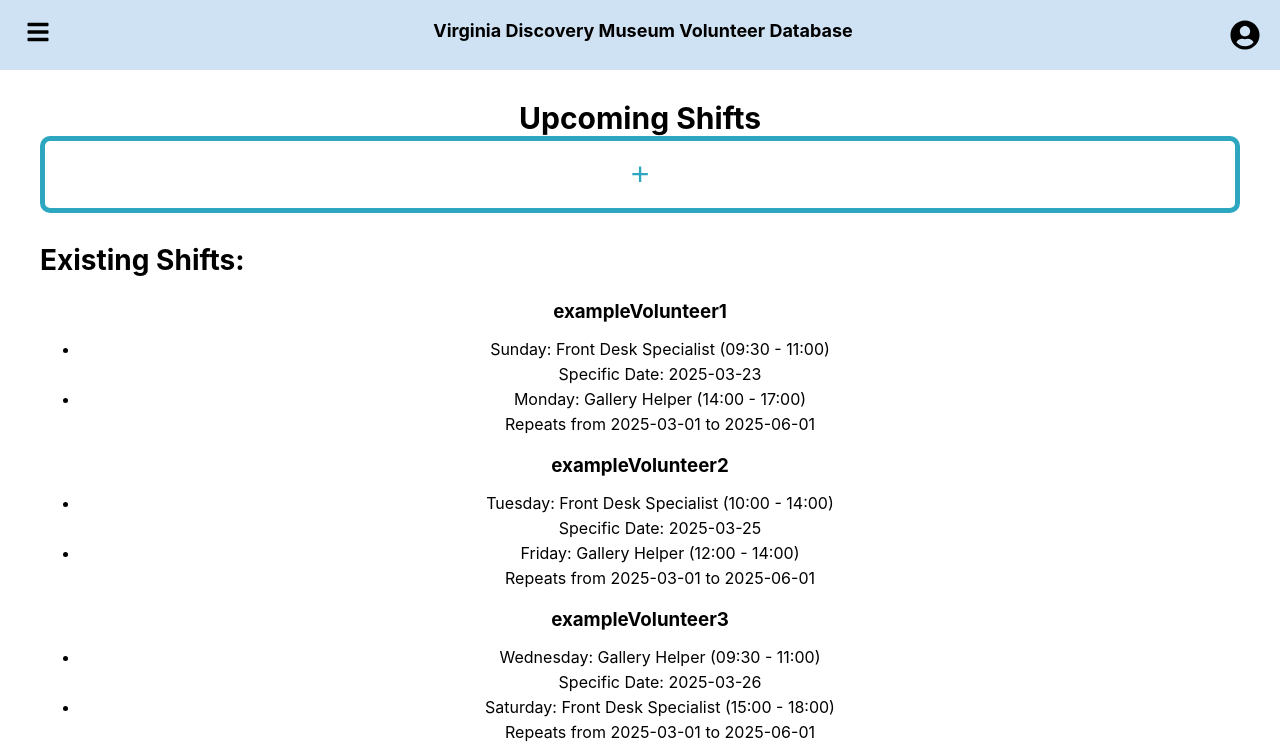
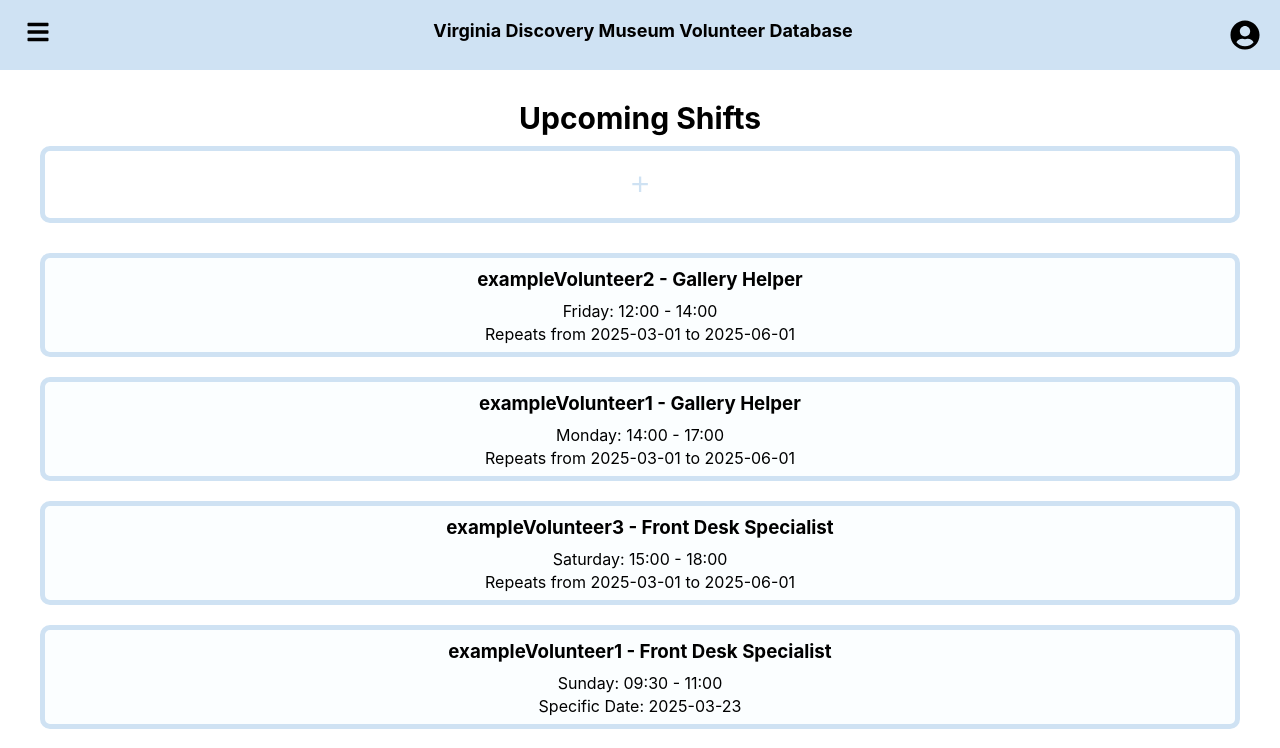
Before and after one commit to FluxxDB/volunteer-volume, a React (Create React App) app: page /shifts in a window 1280 px wide. Shown: the top 748 px of the page. Built offline with nearby package versions, Linux system fonts and the light colour scheme.

Commit message:
front end almost complete

```diff
--- a/src/components/ShiftsPage.jsx
+++ b/src/components/ShiftsPage.jsx
@@ -1,22 +1,22 @@
 import React, { useState } from "react";
-import "../styles/ShiftsPage.css"; // Import styles for the page
-import { volunteersData } from "./volunteersData"; // Import the volunteers data
+import "../styles/ShiftsPage.css";
+import { volunteersData } from "./volunteersData";
 
 const ShiftsPage = () => {
-  const [isFormVisible, setIsFormVisible] = useState(false); // State to control the visibility of the form
+  const [isFormVisible, setIsFormVisible] = useState(false);
   const [newShift, setNewShift] = useState({
     name: "",
-    role: "Front Desk Specialist", // Default role value
+    role: "Front Desk Specialist",
     startTime: "",
     duration: "",
-    repeat: "once", // Default repeat value
+    repeat: "once",
     specificDate: "",
     startDate: "",
     endDate: "",
   });
 
   const handleAddShiftClick = () => {
-    setIsFormVisible(!isFormVisible); // Toggle the visibility of the form
+    setIsFormVisible(!isFormVisible);
   };
 
   const handleChange = (e) => {
@@ -29,16 +29,38 @@
 
   const handleSubmit = (e) => {
     e.preventDefault();
-    console.log("New shift added:", newShift); // Here, you can process the data and update your state or database
-    setIsFormVisible(false); // Hide the form after submitting
+    console.log("New shift added:", newShift);
+    setIsFormVisible(false);
   };
+
+
+  const generateShiftDate = (shift) => {
+    if (shift.repeat === "once") {
+      return new Date(shift.specificDate + "T" + shift.startTime + ":00");
+    } else if (shift.repeat === "every week") {
+      // Assuming startDate exists and is the first shift date
+      const startDate = new Date(shift.startDate);
+      const timeParts = shift.startTime.split(":");
+      startDate.setHours(timeParts[0]);
+      startDate.setMinutes(timeParts[1]);
+      return startDate;
+    }
+    return null;
+  };
+
+
+  const allShifts = Object.values(volunteersData).flatMap(volunteer =>
+    volunteer.shifts.map(shift => ({
+      ...shift,
+      name: volunteer.name,
+      date: generateShiftDate(shift)
+    }))
+  ).sort((a, b) => a.date - b.date);
 
   return (
     <div className="shifts-content">
-      {/* Title */}
       <h1>Upcoming Shifts</h1>
 
-      {/* Add a new shift button */}
       <div className="add-shift-container">
         <button
           className="add-shift-button"
@@ -47,7 +69,6 @@
           +
         </button>
 
-        {/* Expandable form for adding a shift */}
         {isFormVisible && (
           <form className="add-shift-form" onSubmit={handleSubmit}>
             <div className="form-group">
@@ -182,25 +203,17 @@
         )}
       </div>
 
-      {/* Display existing shifts */}
       <div className="existing-shifts">
-        <h2>Existing Shifts:</h2>
-        {Object.values(volunteersData).map((volunteer, idx) => (
-          <div key={idx} className="volunteer-shifts">
-            <h3>{volunteer.name}</h3>
-            <ul>
-              {volunteer.shifts.map((shift, shiftIdx) => (
-                <li key={shiftIdx}>
-                  <p>{shift.dayOfWeek}: {shift.role} ({shift.startTime} - {parseInt(shift.startTime.split(":")[0]) + shift.duration}:00)</p>
+        {allShifts.map((shift, idx) => (
+          <div key={idx} className="shift">
+            <h3>{shift.name} - {shift.role}</h3>
+            <p>{shift.dayOfWeek}: {shift.startTime} - {parseInt(shift.startTime.split(":")[0]) + shift.duration}:00</p>
             {shift.repeat === "once" && shift.specificDate && (
               <p>Specific Date: {shift.specificDate}</p>
             )}
             {shift.repeat === "every week" && shift.startDate && shift.endDate && (
               <p>Repeats from {shift.startDate} to {shift.endDate}</p>
             )}
-                </li>
-              ))}
-            </ul>
           </div>
         ))}
       </div>
--- a/src/components/SignInPage.jsx
+++ b/src/components/SignInPage.jsx
@@ -4,6 +4,12 @@
 const SignInPage = () => {
   return (
     <div className="signin-content">
+      <button class="sign-in-button">
+        <h3> Sign In</h3>
+      </button>
+      <button class="sign-out-button">
+        <h3> Sign Out</h3>
+      </button>
 
     </div>
   );
--- a/src/components/volunteersData.js
+++ b/src/components/volunteersData.js
@@ -8,7 +8,7 @@
         startTime: "09:30",
         duration: 2,
         repeat: "once",
-        specificDate: "2025-03-23", // Specific date for "once" shifts
+        specificDate: "2025-03-23",
       },
       {
         dayOfWeek: "Monday",
@@ -16,8 +16,8 @@
         startTime: "14:00",
         duration: 3,
         repeat: "every week",
-        startDate: "2025-03-01", // Repeating start date
-        endDate: "2025-06-01", // Repeating end date
+        startDate: "2025-03-01",
+        endDate: "2025-06-01",
       },
     ],
   },
@@ -30,7 +30,7 @@
         startTime: "10:00",
         duration: 4,
         repeat: "once",
-        specificDate: "2025-03-25", // Specific date for "once" shifts
+        specificDate: "2025-03-25",
       },
       {
         dayOfWeek: "Friday",
@@ -38,8 +38,8 @@
         startTime: "12:00",
         duration: 2,
         repeat: "every week",
-        startDate: "2025-03-01", // Repeating start date
-        endDate: "2025-06-01", // Repeating end date
+        startDate: "2025-03-01",
+        endDate: "2025-06-01",
       },
     ],
   },
@@ -52,7 +52,7 @@
         startTime: "09:30",
         duration: 2,
         repeat: "once",
-        specificDate: "2025-03-26", // Specific date for "once" shifts
+        specificDate: "2025-03-26",
       },
       {
         dayOfWeek: "Saturday",
@@ -60,8 +60,8 @@
         startTime: "15:00",
         duration: 3,
         repeat: "every week",
-        startDate: "2025-03-01", // Repeating start date
-        endDate: "2025-06-01", // Repeating end date
+        startDate: "2025-03-01",
+        endDate: "2025-06-01",
       },
     ],
   },
--- a/src/styles/CalendarPage.css
+++ b/src/styles/CalendarPage.css
@@ -49,7 +49,7 @@
   }
 
   .week-button {
-    background-color: #007bff;
+    background-color: #6a0dad;
     color: white;
     border: none;
     padding: 20px;
@@ -66,11 +66,11 @@
 
   /* Darken the button on hover and active (click) */
   .week-button:hover {
-    background-color: #0056b3; /* Darker shade for hover */
+    background-color: #5b0cad; /* Darker shade for hover */
   }
 
   .week-button:active {
-    background-color: #003d7a; /* Even darker shade for active */
+    background-color: #5200a9 /* Even darker shade for active */
   }
 
   h3 {
--- a/src/styles/Layout.css
+++ b/src/styles/Layout.css
@@ -9,7 +9,7 @@
     display: flex;
     justify-content: space-between;
     align-items: center;
-    background-color: #cfe2f3;
+    background-color: #EBFCFF;
     padding: 10px 20px;
     position: fixed;
     top: 0;
@@ -21,7 +21,7 @@
 
   /* Sidebar styles */
   .sidebar {
-    background-color: #cfe2f3;
+    background-color: #EBFCFF;
     width: 250px;
     height: 100vh;
     padding-top: 60px;
--- a/src/styles/ShiftsPage.css
+++ b/src/styles/ShiftsPage.css
@@ -10,12 +10,14 @@
     display: flex;
     flex-direction: column;
     align-items: center;
+    padding-top: 10px;
+    padding-bottom: 0px;
   }
 
   .add-shift-button {
     background-color: white;
-    border: 5px solid #2DA7C0;
-    color: #2DA7C0;
+    border: 5px solid #cfe2f3;
+    color: #cfe2f3;
     padding: 15px 25px;
     border-radius: 10px;
     cursor: pointer;
@@ -73,11 +75,14 @@
     margin-top: 30px;
   }
 
-  .volunteer-shifts {
+  .shift {
     margin-bottom: 20px;
+    border: 5px solid #cfe2f3;
+    background-color: rgb(251, 254, 255);
+    border-radius: 10px;
   }
 
-  .volunteer-shifts h3 {
+  .shift h3 {
     margin-bottom: 10px;
   }
 
--- a/src/styles/SignInPage.css
+++ b/src/styles/SignInPage.css
@@ -0,0 +1,28 @@
+.signin-content {
+    display: flex;
+    flex-direction: column;
+    align-items: center;
+}
+
+.sign-in-button {
+    width: 100%;
+    background-color: #6a0dad;
+    color: white;
+    padding: 10px 20px;
+    border: none;
+    cursor: pointer;
+    font-size: 16px;
+    border-radius: 5px;
+    margin-bottom: 10px;
+  }
+
+  .sign-out-button {
+    width: 100%;
+    background-color: #6a0dad;
+    color: white;
+    padding: 10px 20px;
+    border: none;
+    cursor: pointer;
+    font-size: 16px;
+    border-radius: 5px;
+  }
```
Lines whose indentation alone changed are shown as unchanged.
